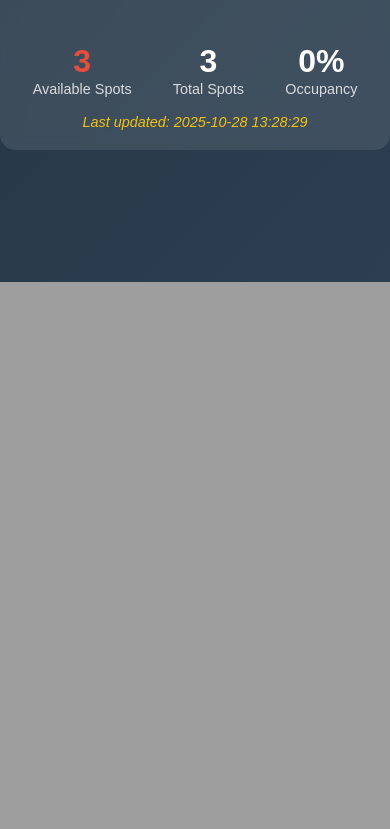
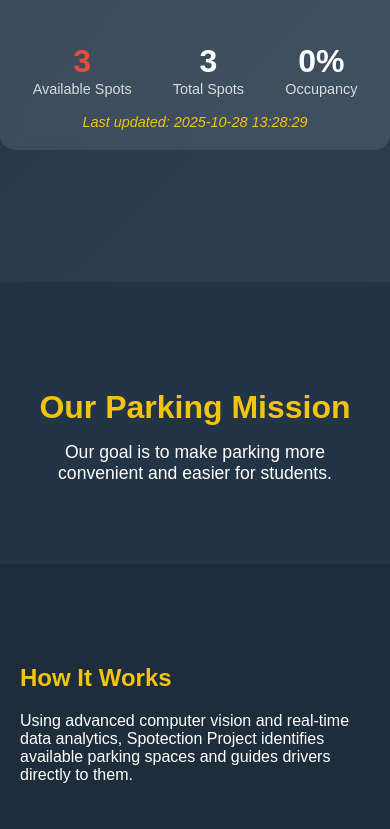
Before and after one commit to trippieshadow66/Spotection, a Flask app: page / in a window 390 px wide. Shown: the part 1003-1832 px from the top of the page. Before the commit the page ends 1285 px from the top, so only its background shows below. Run offline with Flask 3, Linux system fonts and the light colour scheme; data comes from the database, SQL or seed files in the repository; both versions use the stored data as it was after the commit.

Commit message:
Changes to website

```diff
--- a/templates/home.html
+++ b/templates/home.html
@@ -5,6 +5,10 @@
   <meta name="viewport" content="width=device-width, initial-scale=1.0">
   <title>Spotection Project - Smart Parking Solutions</title>
   <style>
+      html {
+          scoll-behavior: smooth;
+          scroll-padding-top: 80px;
+      }
     body {
       margin: 0;
       padding: 0;
@@ -13,6 +17,7 @@
       color: white;
     }
 
+    /* Navbar */
     .navbar {
       background: #2c3e50;
       padding: 1rem;
@@ -48,12 +53,30 @@
       text-decoration: none;
     }
 
+    /* Hero */
     .hero {
       padding: 150px 0 100px;
       text-align: center;
       background: linear-gradient(135deg, #1e2d3b, #2c3e50);
     }
 
+    .cta-button {
+      background: #f1c40f;
+      color: #1a252f;
+      border: none;
+      padding: 0.8rem 1.5rem;
+      font-size: 1rem;
+      border-radius: 5px;
+      cursor: pointer;
+      margin-top: 1rem;
+      transition: 0.3s;
+    }
+
+    .cta-button:hover {
+      background: #d4ac0d;
+    }
+
+    /* Overlay section */
     .overlay-container {
       max-width: 900px;
       margin: 2rem auto;
@@ -105,9 +128,79 @@
       font-style: italic;
     }
 
+    /* Mission Section */
+    .mission {
+      background: #243447;
+      padding: 80px 20px;
+      text-align: center;
+    }
+
+    .mission h2 {
+      color: #f1c40f;
+      font-size: 2rem;
+      margin-bottom: 1rem;
+    }
+
+    .mission p {
+      font-size: 1.1rem;
+      max-width: 700px;
+      margin: 0 auto;
+    }
+
+    /* Technology Section */
+    .about {
+      background: #1e2d3b;
+      padding: 80px 20px;
+    }
+
+    .about-content {
+      display: flex;
+      flex-wrap: wrap;
+      align-items: center;
+      justify-content: center;
+      gap: 2rem;
+      max-width: 1100px;
+      margin: 0 auto;
+    }
+
+    .about-text {
+      flex: 1;
+      min-width: 300px;
+    }
+
+    .about-text h2 {
+      color: #f1c40f;
+    }
+
+    .about-image {
+      flex: 1;
+      min-width: 300px;
+      text-align: center;
+    }
+
+    .campus-image {
+      width: 100%;
+      max-width: 500px;
+      border-radius: 10px;
+      border: 2px solid #f1c40f;
+    }
+
+    /* Footer */
+    .footer {
+      background: #0f1820;
+      padding: 20px;
+      text-align: center;
+      color: #f1c40f;
+      font-size: 0.9rem;
+    }
+
     @media (max-width: 768px) {
       .overlay-image {
         max-height: 300px;
+      }
+
+      .about-content {
+        flex-direction: column;
       }
     }
   </style>
@@ -126,7 +219,7 @@
     </div>
   </nav>
 
-  <!-- Hero Banner with Live Feed and Map -->
+  <!-- Hero Banner with Live Feed -->
   <section class="hero">
     <div class="hero-content">
       <h1>Live Parking Detection</h1>
@@ -136,7 +229,6 @@
         <!-- Live Camera Feed -->
         <div class="overlay-wrapper">
           <h2>Camera Detection View</h2>
-          <!-- ✅ Changed to live feed instead of overlay image -->
           <img id="live-overlay" src="/live-feed" alt="Live Camera Feed" class="overlay-image">
         </div>
 
@@ -169,6 +261,37 @@
     </div>
   </section>
 
+  <!-- Mission Section -->
+  <section id="mission" class="mission">
+    <div class="container">
+      <div class="mission-content">
+        <h2>Our Parking Mission</h2>
+        <p>Our goal is to make parking more convenient and easier for students.</p>
+      </div>
+    </div>
+  </section>
+
+  <!-- Technology Section -->
+  <section id="about" class="about">
+    <div class="container">
+      <div class="about-content">
+        <div class="about-text">
+          <h2>How It Works</h2>
+          <p>Using advanced computer vision and real-time data analytics, Spotection Project identifies available parking spaces and guides drivers directly to them.</p>
+        </div>
+        <div class="about-image">
+          <img src="D:/Random/Capstone Stuff/Spotection/Images/cars-in-parking-lot.jpg" alt="Campus Parking" class="campus-image">
+        </div>
+      </div>
+    </div>
+  </section>
+
+  <!-- Footer -->
+  <footer class="footer">
+    <p>Spotection Project — Making Parking Easier</p>
+  </footer>
+
+  <!-- Script -->
   <script>
     console.log("Spotection dashboard running...");
 
@@ -185,7 +308,7 @@
             Math.round(100 - data.percentage) + '%';
           document.getElementById('hero-update-time').textContent = data.last_updated;
 
-          // Color for available spots
+          // Color logic
           const availableElement = document.getElementById('hero-available');
           if (data.percentage > 80) {
             availableElement.style.color = '#e74c3c';
@@ -195,7 +318,7 @@
             availableElement.style.color = '#27ae60';
           }
 
-          // ✅ Only refresh the map now (live feed streams continuously)
+          // Refresh map
           const now = new Date().getTime();
           document.getElementById('live-map').src = '/map-image?t=' + now;
         })
@@ -204,7 +327,6 @@
         });
     }
 
-    // Update every 3 seconds
     setInterval(updateParkingData, 3000);
     updateParkingData();
   </script>
```
Also changed, not shown: data/spotection.db.
